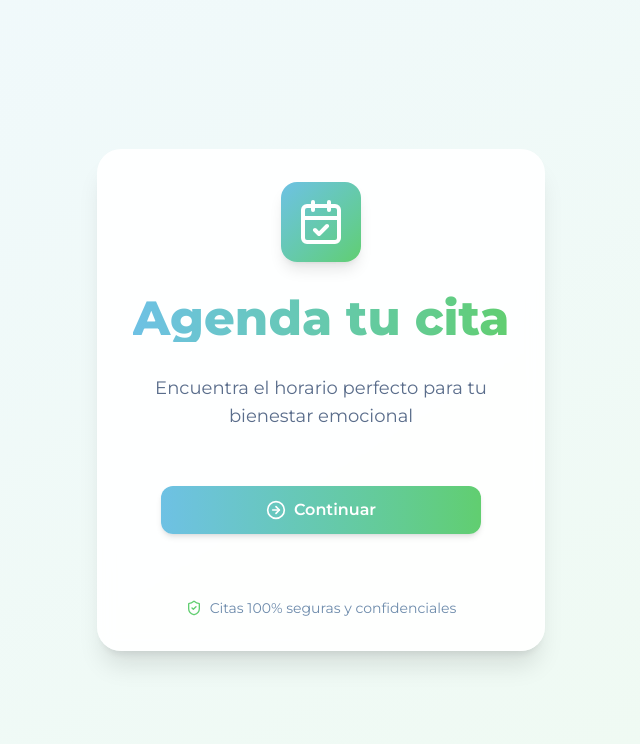
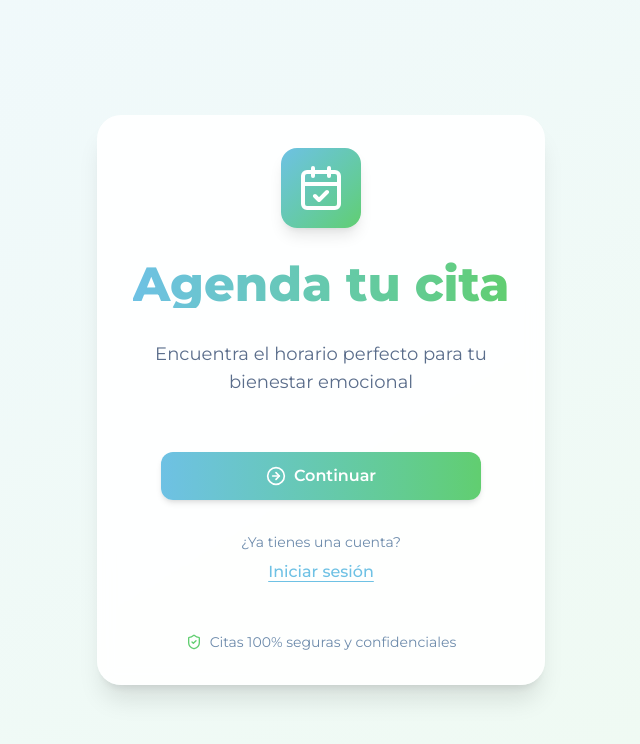
Before and after one commit to JuniorArias02/agendamiento, a React (Vite) app: page / in a window 1280 px wide. Shown: the top 744 px of the page, without its empty margins (319-959 px from the left). Built offline with nearby package versions, Linux system fonts and the light colour scheme.

Commit message:
correicond de rutas

```diff
--- a/src/App.jsx
+++ b/src/App.jsx
@@ -19,20 +19,32 @@ import MiPerfil from "./components/pages/MiPerfil";
 import MiDisponibilidad from "./components/pages/MiDisponibilidad";
 import HistorialAccesos from "./components/pages/HistorialAccesos";
 import { InformePsicologico } from "./components/pages/InformePsicologico";
-
+import PatientRoute from "./context/PatientRoute";
+import PsicologoRoute from "./context/PsicologoRoute";
+import PublicRoute
+  from "./context/PublicRoute";
 function App() {
   return (
     <AuthProvider>
       <Router>
         <Routes>
           {/* <Route path="/" element={<Layout><Home /></Layout>} /> */}
-          <Route path="/" element={<Home /> }/>
+          <Route path="/" element={<Home />} />
           <Route path="/login" element={<Login />} />
           {/* agendamiento */}
           <Route path="/tus_citas" element={<Layout><TusCitas /></Layout>} />
           <Route path="/cita/:id" element={<Layout><DetalleCita /></Layout>} />
           <Route path="/agenda" element={<Layout><Agenda /></Layout>} />
-          <Route path="/nueva_agenda" element={<Layout><NuevaAgenda /></Layout>} />
+          {/* <Route path="/nueva_agenda" element={<Layout><NuevaAgenda /></Layout>} /> */}
+          <Route
+            path="/nueva_agenda"
+            element={
+              <PatientRoute>
+                <Layout><NuevaAgenda /></Layout>
+              </PatientRoute>
+            }
+          />
+
           <Route path="/agenda/confirmar" element={<Layout><ConfirmarAgenda /></Layout>} />
           <Route path="/agenda/cancelado" element={<Layout><CanceladoAgenda /></Layout>} />
           <Route path="/agenda/confirmado" element={<Layout><ConfirmacionPago /></Layout>} />
@@ -48,13 +60,29 @@ function App() {
           <Route path="/mi_perfil" element={<Layout><MiPerfil /></Layout>} />
 
           {/* mi disponibilidad */}
-          <Route path="/mi_disponibilidad" element={<Layout><MiDisponibilidad /></Layout>} />
+          {/* <Route path="/mi_disponibilidad" element={<Layout><MiDisponibilidad /></Layout>} /> */}
+          <Route
+            path="/mi_disponibilidad"
+            element={
+              <PsicologoRoute>
+                <Layout><MiDisponibilidad /></Layout>
+              </PsicologoRoute>
+            }
+          />
 
           {/* HISTORIAL DE ACCESOS */}\
           <Route path="/historial_accesos" element={<Layout><HistorialAccesos /></Layout>} />
 
           {/* informe psaicologo */}
-          <Route path="/informe_psicologico/:idCita" element={<Layout><InformePsicologico /></Layout>} />
+          {/* <Route path="/informe_psicologico/:idCita" element={<Layout><InformePsicologico /></Layout>} /> */}
+          <Route
+            path="/informe_psicologico/:idCita"
+            element={
+              <PsicologoRoute>
+                <Layout><InformePsicologico /></Layout>
+              </PsicologoRoute>
+            }
+          />
           {/* Ruta para cuando no se encuentre la página */}
           <Route path="*" element={<Navigate to="/nueva_agenda" replace />} />
         </Routes>
--- a/src/components/pages/Home.jsx
+++ b/src/components/pages/Home.jsx
@@ -1,10 +1,11 @@
 import { useNavigate } from "react-router-dom";
 import { motion } from "framer-motion";
 import { CalendarCheck, ArrowRightCircle, ShieldCheck } from "lucide-react";
-
+import { useAuth } from "../../context/AuthContext";
 export default function Home() {
 	const navigate = useNavigate();
-
+	const { usuario } = useAuth();
+	console.log("Usuario en Home:", usuario);
 	return (
 		<motion.div
 			initial={{ opacity: 0, y: 20, scale: 0.98 }}
@@ -61,12 +62,32 @@ export default function Home() {
 						<span>Continuar</span>
 					</motion.button>
 
+					{/* Enlace "Iniciar sesión" con animación */}
+					<motion.div
+						initial={{ opacity: 0 }}
+						animate={{ opacity: 1 }}
+						transition={{ delay: 1, duration: 0.5 }}
+						className="w-full text-center"
+					>
+						<p className="text-[#6D8BAB] text-sm mb-2">
+							¿Ya tienes una cuenta?
+						</p>
+						<motion.a
+							href="/login"
+							whileHover={{ scale: 1.02 }}
+							whileTap={{ scale: 0.98 }}
+							className="text-[#6EC1E4] font-medium hover:text-[#5aa8d1] transition-colors duration-200 underline underline-offset-4"
+						>
+							Iniciar sesión
+						</motion.a>
+					</motion.div>
+
 					{/* Elemento decorativo adicional */}
 					<motion.div
 						initial={{ opacity: 0 }}
 						animate={{ opacity: 1 }}
-						transition={{ delay: 1, duration: 0.5 }}
-						className="flex items-center gap-2 mt-8 text-[#6D8BAB] text-sm"
+						transition={{ delay: 1.2, duration: 0.5 }}
+						className="flex items-center gap-2 mt-4 text-[#6D8BAB] text-sm"
 					>
 						<ShieldCheck className="w-4 h-4 text-[#61CE70]" />
 						<span>Citas 100% seguras y confidenciales</span>
--- a/src/components/pages/Login.jsx
+++ b/src/components/pages/Login.jsx
@@ -45,7 +45,7 @@ export default function Login() {
           documento,
           correo,
           contrasena,
-          telefono: telefonoCompleto, // Enviamos el teléfono al backend
+          telefono: telefonoCompleto,
         });
 
         const data = res.data;
@@ -53,10 +53,6 @@ export default function Login() {
           login(data.usuario);
           navigate("/verificar_cuenta");
         } else {
-          // if (data.noVerificado) {
-          //   navigate("/verificar_cuenta");
-          //   return;
-          // }
           Swal.fire({
             icon: 'error',
             title: 'Oops...',
@@ -80,6 +76,7 @@ export default function Login() {
         });
 
         const data = res.data;
+        console.log(data);
 
         if (data.success) {
           login(data.usuario);
--- a/src/context/AuthContext.jsx
+++ b/src/context/AuthContext.jsx
@@ -1,6 +1,6 @@
 import { createContext, useContext, useState } from "react";
 
-const AuthContext = createContext();
+const AuthContext = createContext({ usuario: null });
 
 export function AuthProvider({ children }) {
   const [usuario, setUsuario] = useState(() => {
--- /dev/null
+++ b/src/context/PatientRoute.jsx
@@ -0,0 +1,24 @@
+import { Navigate } from "react-router-dom";
+import { useAuth } from "./AuthContext";
+
+export default function PatientRoute({ children }) {
+  const { usuario } = useAuth();
+
+  console.log("Usuario en PatientRoute:", usuario);
+
+  if (!usuario) {
+    return children;
+  }
+
+  if (usuario.rol === "psicologo") {
+    return <Navigate to="/tus_citas" replace />; // Redirige a psicólogos
+  }
+
+
+  if (usuario.rol === "paciente" || !usuario.rol) {
+    return children;
+  }
+
+  // Redirige por defecto (ej: otros roles no contemplados)
+  return <Navigate to="/tus_citas" replace />;
+}
--- /dev/null
+++ b/src/context/PsicologoRoute.jsx
@@ -0,0 +1,12 @@
+import { Navigate } from "react-router-dom";
+import { useAuth } from "./AuthContext";
+
+export default function PsicologoRoute({ children }) {
+  const { usuario } = useAuth();
+
+  if (usuario?.rol !== "psicologa") {
+    return <Navigate to="/" replace />;
+  }
+
+  return children;
+}
--- a/src/context/PublicRoute.jsx
+++ b/src/context/PublicRoute.jsx
@@ -4,8 +4,12 @@ import { useAuth } from "./AuthContext";
 export default function PublicRoute({ children }) {
   const { usuario } = useAuth();
 
-  if (usuario) {
+  // Si ya tiene rol, redirige según su tipo
+  if (usuario?.rol === "paciente") {
     return <Navigate to="/nueva_agenda" replace />;
+  }
+  if (usuario?.rol === "psicologa") {
+    return <Navigate to="/tus_citas" replace />;
   }
 
   return children;
```
